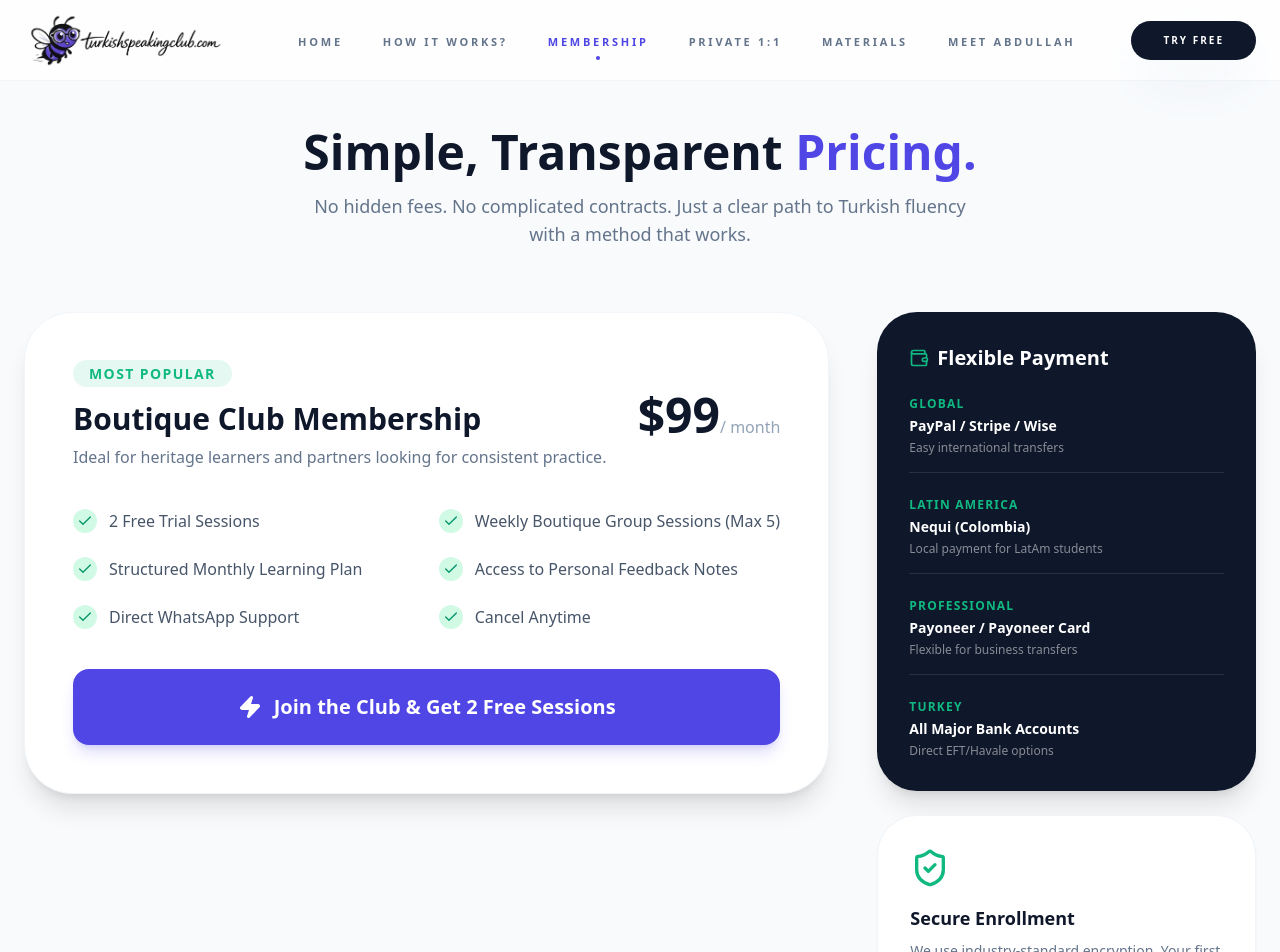
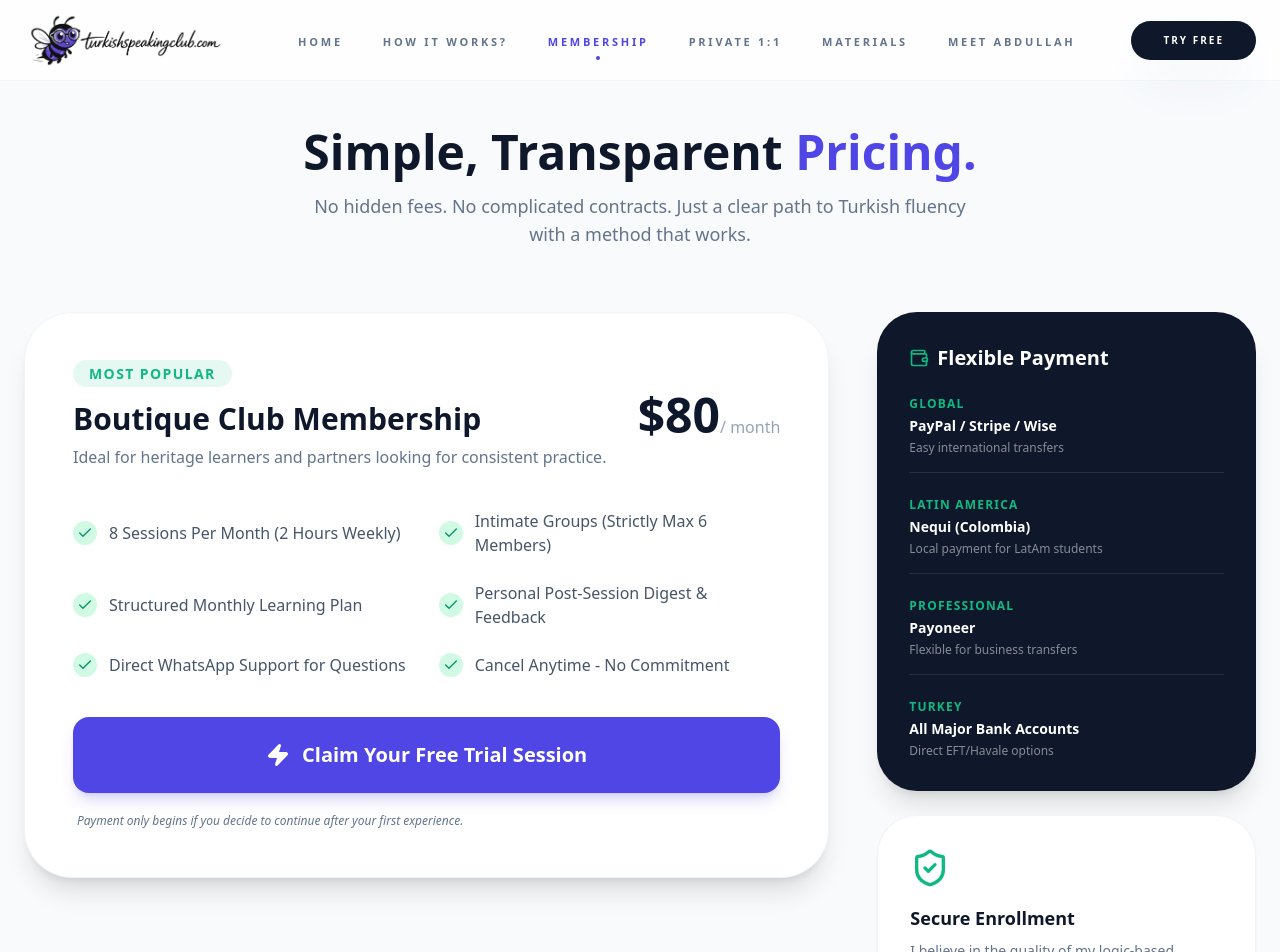
Before and after one commit to corduka/turkish-speaking-club, a React (Vite) app: page /membership in a window 1280 px wide. Shown: the top 952 px of the page. Built offline with nearby package versions, Linux system fonts and the light colour scheme.

Commit message:
Update membership page

```diff
--- a/src/pages/Membership.jsx
+++ b/src/pages/Membership.jsx
@@ -6,16 +6,16 @@ import { Check, Globe, Wallet, ShieldCheck, Zap } from 'lucide-react';
 const pricingDetails = [
   {
     name: "Boutique Club Membership",
-    price: "99", // Örnektir, dilediğin gibi güncelleyebilirsin
+    price: "80", // Örnektir, dilediğin gibi güncelleyebilirsin
     period: "/ month",
     description: "Ideal for heritage learners and partners looking for consistent practice.",
     features: [
-      "2 Free Trial Sessions",
-      "Weekly Boutique Group Sessions (Max 5)",
+      "8 Sessions Per Month (2 Hours Weekly)",
+      "Intimate Groups (Strictly Max 6 Members)",
       "Structured Monthly Learning Plan",
-      "Access to Personal Feedback Notes",
-      "Direct WhatsApp Support",
-      "Cancel Anytime"
+      "Personal Post-Session Digest & Feedback",
+      "Direct WhatsApp Support for Questions",
+      "Cancel Anytime - No Commitment"
     ],
     highlight: true
   }
@@ -24,7 +24,7 @@ const pricingDetails = [
 const paymentMethods = [
   { name: "Global", icons: "PayPal / Stripe / Wise", desc: "Easy international transfers" },
   { name: "Latin America", icons: "Nequi (Colombia)", desc: "Local payment for LatAm students" },
-  { name: "Professional", icons: "Payoneer / Payoneer Card", desc: "Flexible for business transfers" },
+  { name: "Professional", icons: "Payoneer", desc: "Flexible for business transfers" },
   { name: "Turkey", icons: "All Major Bank Accounts", desc: "Direct EFT/Havale options" }
 ];
 
@@ -86,8 +86,11 @@ export default function Membership() {
               onClick={() => openForm('membership_page_main')}
               className="w-full bg-brand-primary text-white py-6 rounded-2xl font-bold text-xl hover:bg-brand-dark transition-all shadow-lg shadow-brand-primary/20 flex items-center justify-center gap-3 group"
             >
-              <Zap className="w-6 h-6 fill-current" /> Join the Club & Get 2 Free Sessions
+              <Zap className="w-6 h-6 fill-current" /> Claim Your Free Trial Session
             </button>
+                          <p className="text-slate-500 text-xs mt-5 px-1 italic">
+                Payment only begins if you decide to continue after your first experience.
+              </p>
           </motion.div>
 
           {/* 2. ÖDEME YÖNTEMLERİ (1/3 Genişlik) */}
@@ -115,7 +118,7 @@ export default function Membership() {
               <ShieldCheck className="w-10 h-10 text-emerald-500 mb-4" />
               <h4 className="font-bold text-lg mb-2">Secure Enrollment</h4>
               <p className="text-slate-500 text-sm leading-relaxed">
-                We use industry-standard encryption. Your first 2 sessions are a risk-free trial. Payment only begins when you decide to continue.
+                I believe in the quality of my logic-based method. Your journey starts with a 100% free trial session. No payment is required upfront. You only subscribe once you see the results for yourself.
               </p>
             </div>
           </motion.div>
```
